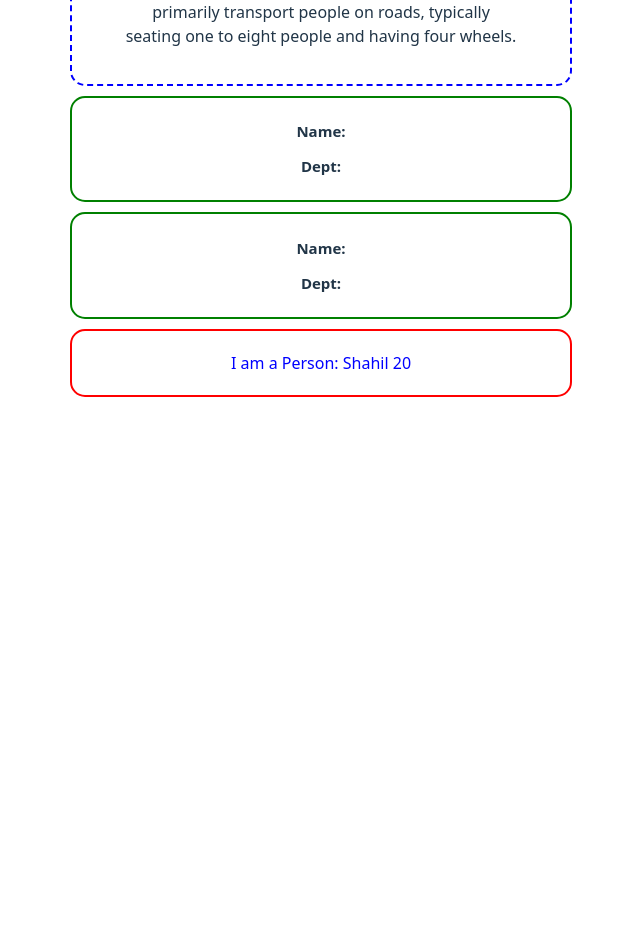
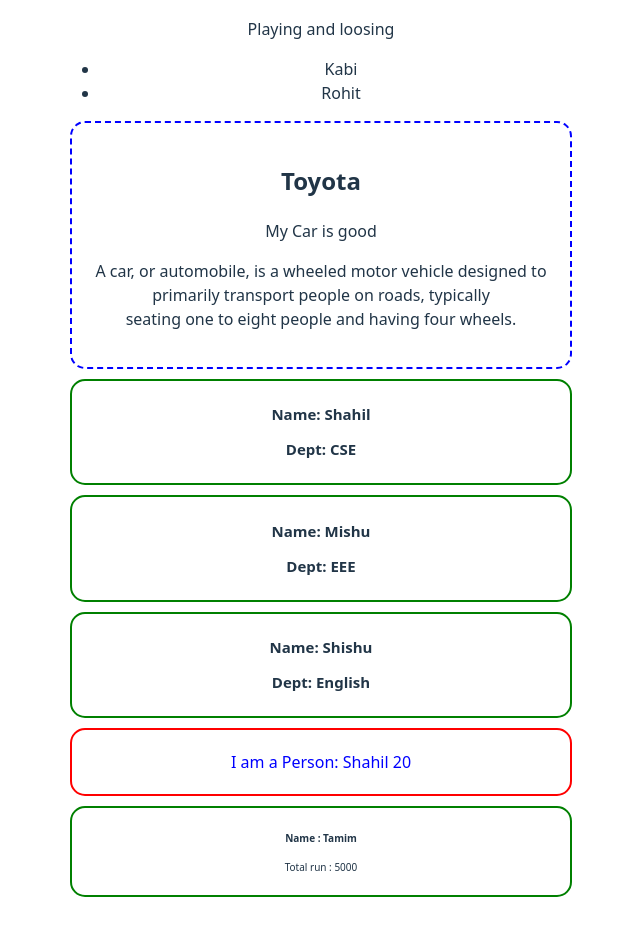
Before and after one commit to sumi17code/explore-react-core-concepts, a React (Vite) app: page / in a window 1280 px wide. Shown: the part 340-1276 px from the top of the page, without its empty margins (319-959 px from the left). Before the commit the page ends 800 px from the top, so only its background shows below. Built offline with nearby package versions, Linux system fonts and the light colour scheme.

Commit message:
some file added

```diff
--- a/src/App.jsx
+++ b/src/App.jsx
@@ -9,25 +9,36 @@ function App() {
       {/* <Person></Person>
       <Person></Person>
       <Sports></Sports>
-      <Person></Person>
+      <Person></Person> */}
       <Sports></Sports>
-      <Sports></Sports> */}
+      <Sports></Sports>
 
       <Car></Car>
 
-      <Students></Students>
-      <Students></Students>
+      <Students name = "Shahil" dept = 'CSE'></Students>
+      <Students name = "Mishu" dept = "EEE"></Students>
+      <Students name = "Shishu" dept = "English" ></Students>
+        {/* with props here data can be added dynamically */}
+
       <Person></Person>
+
+      <Player name = "Tamim" run = "5000"></Player>
 
     </>
   )
 }
 
-function Students () {
+function Students (Props) {
+  console.log(Props)
+  // Props is an object. Props is ready only. we can not change props value. with this we can pass data from one component to another component.
+
   return (
     <div className='student'>
-      <h2>Name: </h2>
-      <h2>Dept: </h2>
+
+    {/* here style added from external css file */}
+
+      <h2>Name: {Props.name} </h2>
+      <h2>Dept: {Props.dept}</h2>
     </div>
 
   )
@@ -50,6 +61,8 @@ function Person() {
     padding : '20px'
 
   }
+  // style can be added like this also.
+
   return(
     <p style={personStyle}>I am a Person: {name} {age}</p>
   )
@@ -58,6 +71,9 @@ function Person() {
 function Car() {
   return (
     <div style={{ border: '2px dashed blue', margin: '10px', padding: '20px', borderRadius: '15px', textAlign: 'center'}}>
+
+      {/* style can be added like this */}
+
       <h2>Toyota</h2>
       <p>My Car is good</p>
       <p>A car, or automobile, is a wheeled motor vehicle designed to <br /> primarily transport people on roads, typically <br /> seating one to eight people and having four wheels.</p>
@@ -79,4 +95,14 @@ function Sports () {
   )
 }
 
+
+function Player ({name, run}) {
+  return (
+    <div className='student'>
+      <h4>Name : {name}</h4>
+      <p>Total run : {run}</p>
+    </div>
+  )
+}
+
 export default App
```
